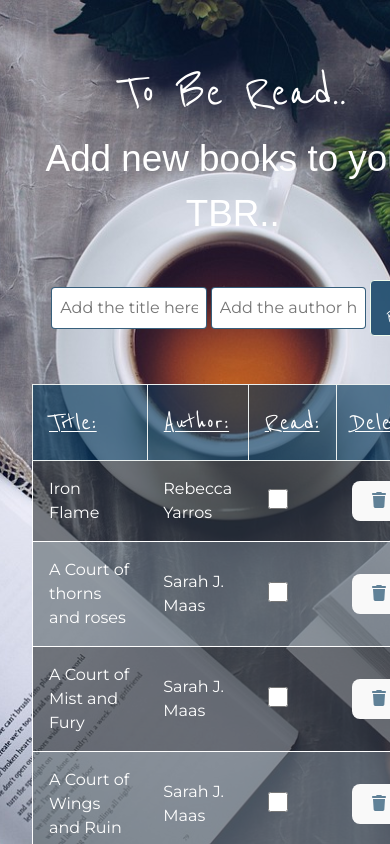
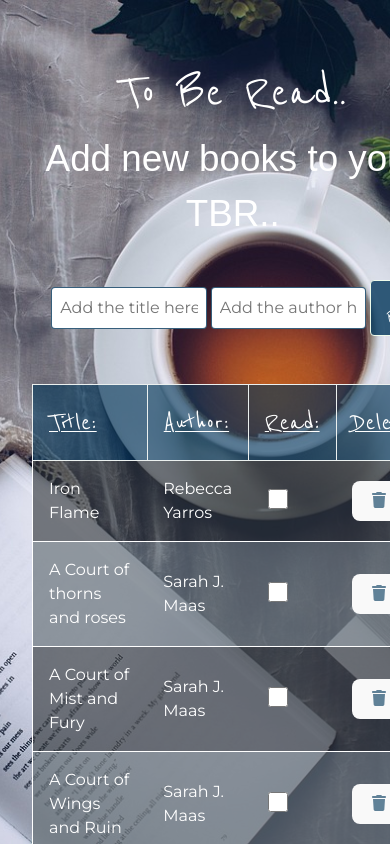
Before and after one commit to Chewbeccaz/the-todos-Chewbeccaz, a React (Vite) app: page / in a window 390 px wide. Shown: the top 844 px of the page. Built offline with nearby package versions, Linux system fonts and the light colour scheme; a web font is replaced by a local one.

Commit message:
fixed responsive issue

```diff
--- a/src/ShowBooks.css
+++ b/src/ShowBooks.css
@@ -11,6 +11,7 @@
 body {
   background-image: url(../src/bilder/background.jpg);
   background-repeat: no-repeat;
+  background-size: 100% auto;
   background-size: cover;
   background-attachment: fixed;
   margin: 0;
@@ -67,3 +68,9 @@ body {
   border-radius: 4px;
   cursor: pointer;
 }
+
+@media only screen and (max-width: 430px) {
+  body {
+    width: fit-content;
+  }
+}
```
